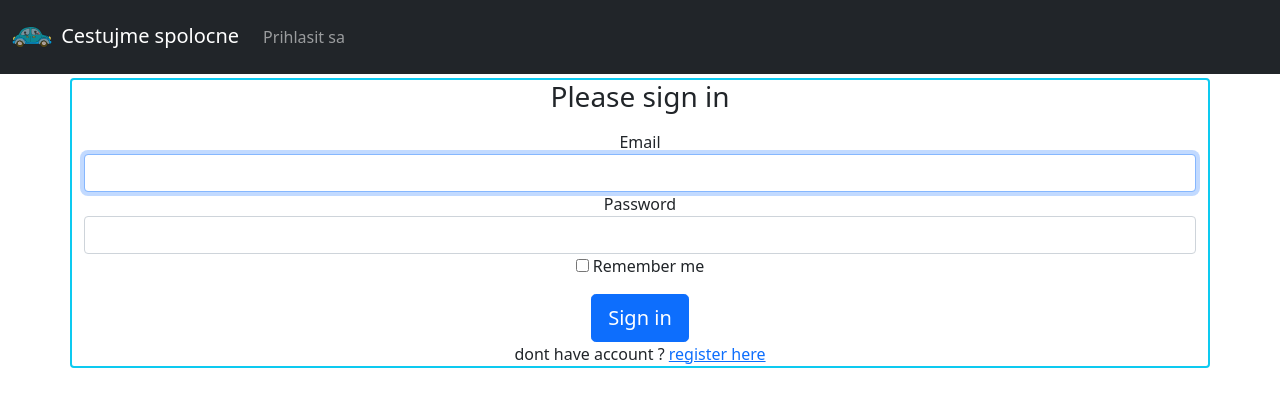
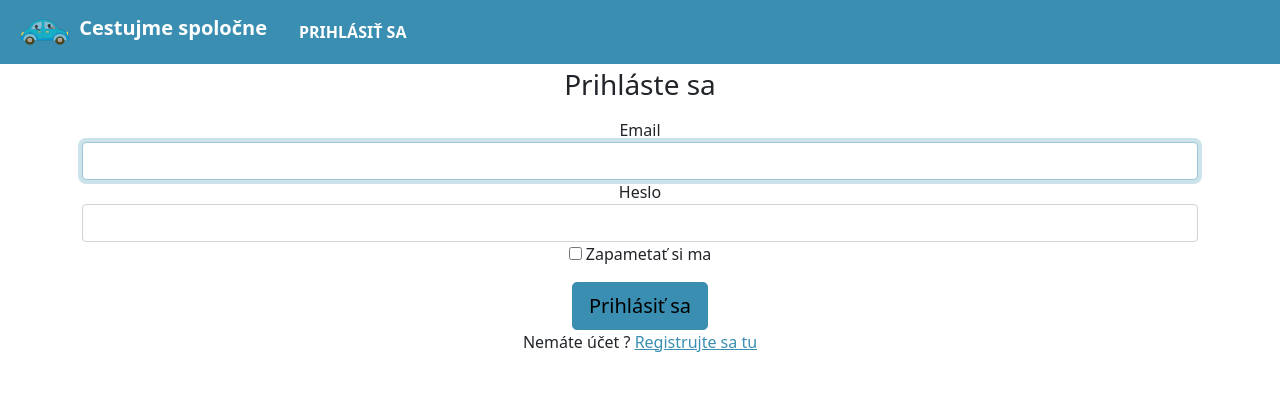
Before and after one commit to arik123/2020-SOC-WEBAPP, a Symfony app: template templates/security/login.html.twig in a window 1280 px wide. Shown: the top 407 px of the page. Run offline with Twig, Linux system fonts and the light colour scheme; the template is opened without the code that fills it, so the values that code supplies are empty; style sheets or scripts are compiled from the project's sources; some libraries are stand-ins or nearby versions.

Commit message:
new frontend look + gramar

```diff
--- a/assets/styles/_custom.scss
+++ b/assets/styles/_custom.scss
@@ -0,0 +1 @@
+$primary: #398EB1;
--- a/assets/styles/app.scss
+++ b/assets/styles/app.scss
@@ -11,3 +11,7 @@
 .fc-bg-event {
 	--fc-bg-event-opacity: 0.7; //background event color
 }
+
+.navbar-dark .navbar-nav .nav-link {
+    color: rgb(255, 255, 255);
+}
--- a/assets/vue/route.vue
+++ b/assets/vue/route.vue
@@ -36,7 +36,6 @@
 				</div>
 			</div>
 			<div class="mb-3 w-50 mx-auto" v-if="driver">
-
 				<label for="miesta" class="form-label">Počet volych miest</label>
 				<input type="number" class="form-control" name="miesta" id="miesta" v-model="miesta">
 				<label for="zachadzka" class="form-label">Zachádzka (KM)</label>
--- a/templates/base.html.twig
+++ b/templates/base.html.twig
@@ -8,47 +8,55 @@
         {% block stylesheets %}{% endblock %}
     </head>
     <body>
-        <nav class="navbar navbar-expand-lg navbar-dark bg-dark sticky-top">
-            <a class="navbar-brand m-2" href="{{ path('index')}}">
-                <img src="{{asset('build/img/logo.svg')}}" alt="" width="40" height="24" class="d-inline-block align-top m-1">
-                Cestujme spolocne
+        <nav class="navbar navbar-expand-lg navbar-dark bg-primary sticky-top">
+            <a class="navbar-brand mx-3" href="{{ path('index')}}">
+                <div class="d-inline">
+                    <img src="{{asset('build/img/logo.svg')}}" alt="" width="50" height="30" class="d-inline-block align-top m-1 fw-bold">
+                </div>
+
+                <div class="d-inline fw-bold">
+                    Cestujme spoločne
+                </div>
+
             </a>
             <button class="navbar-toggler m-2" data-target="#main-nav" data-toggle="collapse" aria-controls="main-nav" aria-expanded="false" aria-label="Toggle navigation">
                 <span class="navbar-toggler-icon"></span>
             </button>
 
-            <div id="main-nav" class="collapse navbar-collapse m-2">
+            <div id="main-nav" class="collapse navbar-collapse mx-2 fw-bold">
                 <ul class="navbar-nav ml-auto">
                     {% if app.user %}
                     <li class="nav-item active">
-                        <a class="nav-link" href="{{ path('index') }}">kalendár</span></a>
+                        <a class="nav-link" href="{{ path('index') }}">KALENDÁR</span></a>
                     </li>
                     <li class="nav-item">
-                        <a class="nav-link" href="{{ path('route') }}">Pridat jazdu</a>
+                        <a class="nav-link" href="{{ path('route') }}">PRIDAŤ JAZDU</a>
                     </li>
                     <li class="nav-item">
-                        <a class="nav-link" href="{{ path('my_routes') }}">Moje Jazdy</a>
+                        <a class="nav-link" href="{{ path('my_routes') }}">MOJE JAZDY</a>
                     </li>
                     <li class="nav-item">
-                        <a class="nav-link" href="{{ path('profile') }}">Profil</a>
+                        <a class="nav-link" href="{{ path('profile') }}">PROFIL</a>
                     </li>
+                    <!--
                     <li class="nav-item">
-                        <a class="nav-link">nastavenia</a>
+                        <a class="nav-link">NASTAVENIA</a>
                     </li>
+                    -->
                     {% else %}
                     <li class="nav-item">
-                        <a class="nav-link" href="{{ path('app_login') }}">Prihlasit sa</a>
+                        <a class="nav-link" href="{{ path('app_login') }}">PRIHLÁSIŤ SA</a>
                     </li>
                     {% endif %}
                 </ul>
                 {% if app.user %}
-                <form action="/logout" class="d-flex">
-                    <button class="btn btn-outline-success me-2" type="submit">Odhlasit sa</button>
+                <form action="/logout" class="d-flex  fw-bold">
+                    <button class="btn btn-outline-primary fw-bold bg-white me-2" type="submit">ODHLÁSIŤ SA</button>
                 </form>
                 {% endif %}
             </div>
         </nav>
-        <div class="container text-center border border-2 border-info rounded mt-1">
+        <div class="container text-center mt-1">
             {% block body %}{% endblock %}
         </div>
         {% block javascripts %}{% endblock %}
--- a/templates/profile/index.html.twig
+++ b/templates/profile/index.html.twig
@@ -30,7 +30,7 @@
 		{{user.carDescription}}
 	</div>
 	<div>
-		{user.selfDescription}
+		{{user.about}}
 	</div>
 
 </div>
--- a/templates/security/login.html.twig
+++ b/templates/security/login.html.twig
@@ -8,10 +8,10 @@
         <div class="alert alert-danger">{{ error.messageKey|trans(error.messageData, 'security') }}</div>
     {% endif %}
 
-    <h1 class="h3 mb-3 font-weight-normal">Please sign in</h1>
+    <h1 class="h3 mb-3 font-weight-normal">Prihláste sa</h1>
     <label for="inputEmail">Email</label>
     <input type="email" value="{{ last_username }}" name="email" id="inputEmail" class="form-control" required autofocus>
-    <label for="inputPassword">Password</label>
+    <label for="inputPassword">Heslo</label>
     <input type="password" name="password" id="inputPassword" class="form-control" required>
 
     <input type="hidden" name="_csrf_token"
@@ -19,15 +19,15 @@
     >
     <div class="checkbox mb-3">
         <label>
-            <input type="checkbox" name="_remember_me"> Remember me
+            <input type="checkbox" name="_remember_me"> Zapametať si ma
         </label>
     </div>
 
     <button class="btn btn-lg btn-primary" type="submit">
-        Sign in
+        Prihlásiť sa
     </button>
     <div>
-        dont have account ?  <a href="{{ path('app_register') }}">register here</a>
+        Nemáte účet ?  <a href="{{ path('app_register') }}">Registrujte sa tu</a>
     </div>
 </form>
 {% endblock %}
```
Also changed, not shown: templates/registration/register.html.twig (+7 -3 lines), templates/route/list.html.twig (+17 -1 lines).
